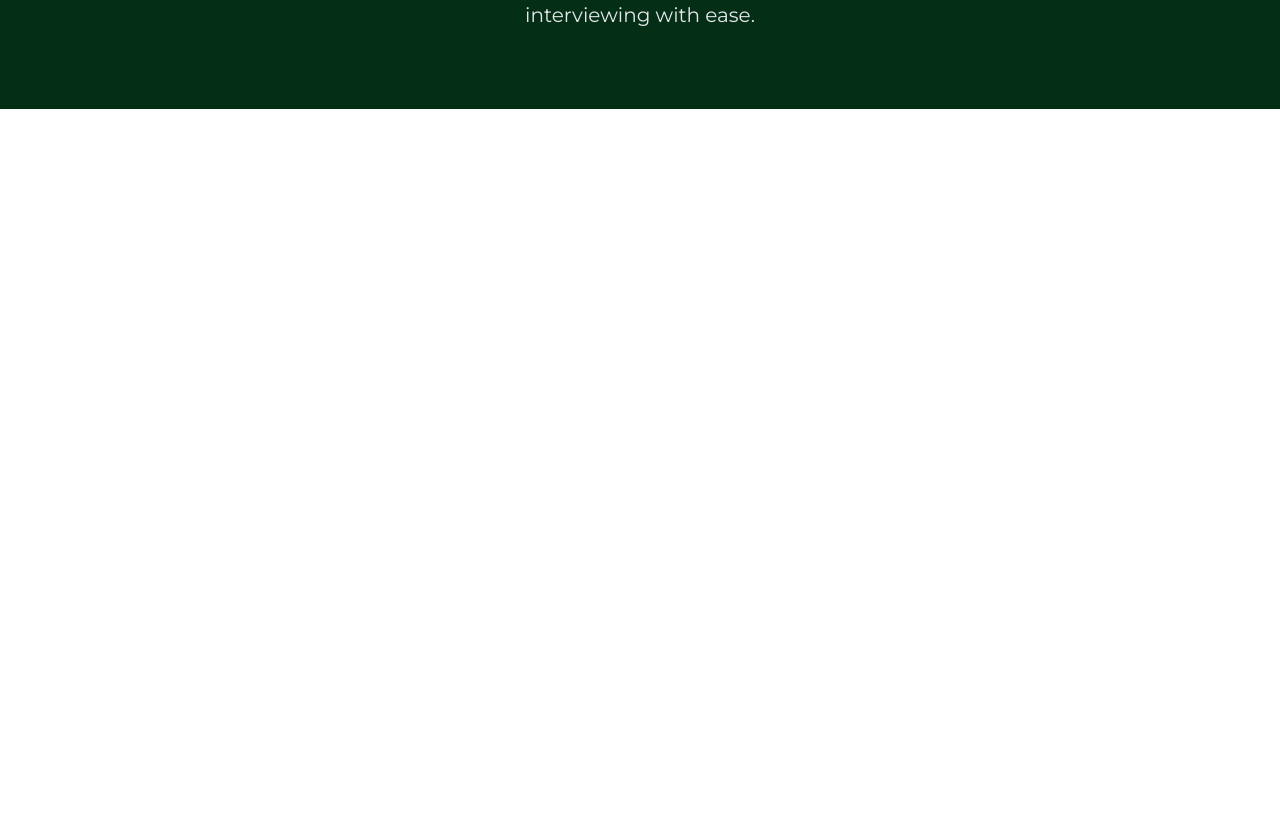
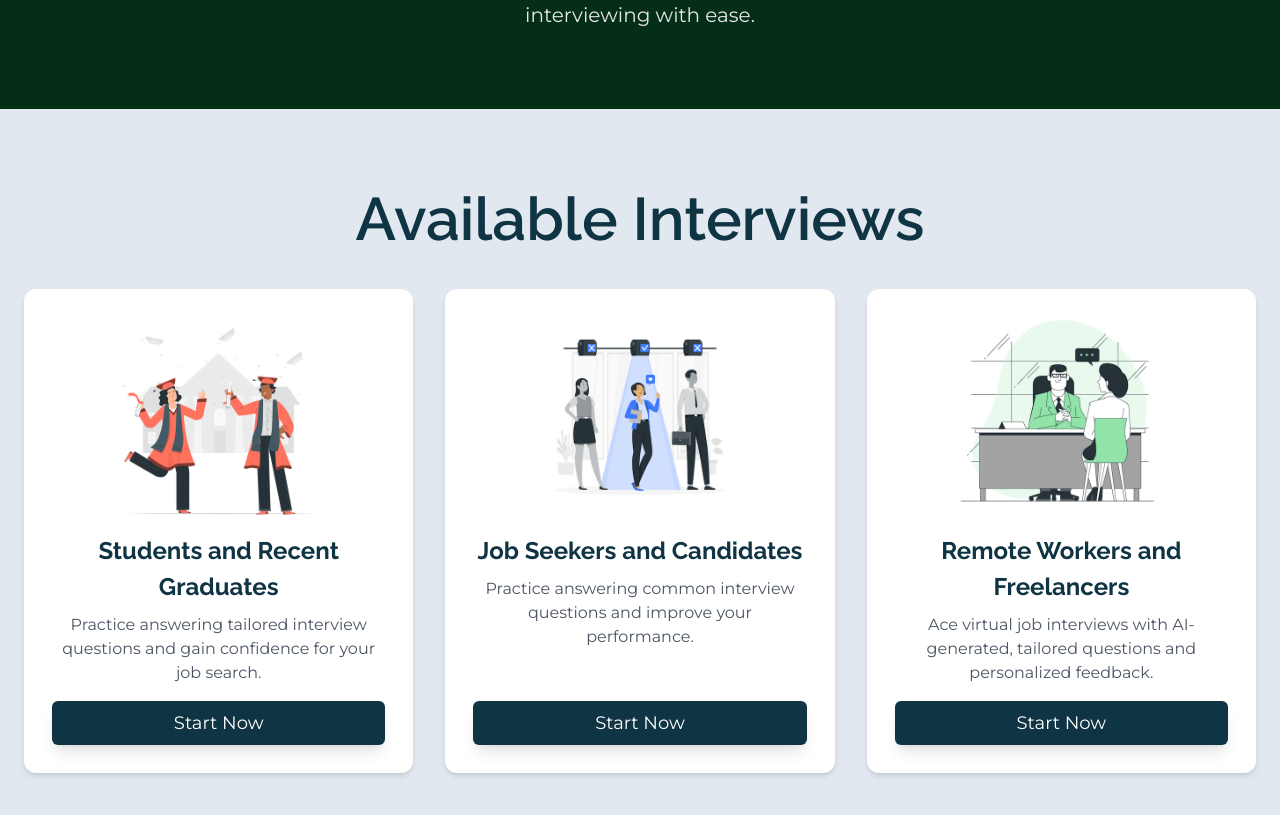
Before and after one commit to safatsaat2/interview-prep, a Next.js app: page /all-positions in a window 1280 px wide. Shown: the part 331-1146 px from the top of the page. Before the commit the page ends 800 px from the top, so only its background shows below. Built offline with nearby package versions, Linux system fonts and the light colour scheme.

Commit message:
Available Section implementation

```diff
--- /dev/null
+++ b/src/app/_components/all-positions/AvailableInterview.jsx
@@ -0,0 +1,71 @@
+import Image from "next/image";
+import Link from "next/link";
+import React from "react";
+
+const userTypes = [
+  {
+    image: "/values-1.png",
+    title: "Students and Recent Graduates",
+    description:
+      "Practice answering tailored interview questions and gain confidence for your job search.",
+  },
+  {
+    image: "/values-2.png",
+    title: "Job Seekers and Candidates",
+    description:
+      "Practice answering common interview questions and improve your performance.",
+  },
+  {
+    image: "/values-3.png",
+    title: "Remote Workers and Freelancers",
+    description:
+      "Ace virtual job interviews with AI-generated, tailored questions and personalized feedback.",
+  },
+];
+
+const UserCard = ({ image, title, description }) => {
+  return (
+    <div className="bg-white shadow-md text-center p-7 transition duration-300 hover:shadow-xl rounded-xl flex flex-col h-full">
+      <div className="overflow-hidden flex justify-center">
+        <Image
+          src={image}
+          alt={title}
+          width={200}
+          height={200}
+          className="transform scale-110 transition duration-500 hover:scale-100"
+        />
+      </div>
+      <h3 className="text-[20px] md:text-[24px] text-customBlue font-raleway font-bold mt-4 mb-2">
+        {title}
+      </h3>
+      <p className="font-montserrat text-gray-600 text-sm md:text-base flex-grow">
+        {description}
+      </p>
+      <Link
+        href="#"
+        className="px-6 py-2 bg-customBlue text-white font-montserrat text-lg inline-block mt-4 shadow-lg hover:-translate-y-2 duration-150 rounded-md"
+      >
+        Start Now
+      </Link>
+    </div>
+  );
+};
+
+const AvailableInterview = () => {
+  return (
+    <section className="bg-slate-200 py-20 px-6">
+      <div className="max-w-7xl mx-auto">
+        <h2 className="text-2xl text-center text-customBlue md:text-4xl lg:text-6xl font-raleway capitalize font-semibold leading-tight mb-10">
+          Available Interviews
+        </h2>
+        <div className="grid grid-cols-1 sm:grid-cols-2 lg:grid-cols-3 gap-8">
+          {userTypes.map((user, index) => (
+            <UserCard key={index} {...user} />
+          ))}
+        </div>
+      </div>
+    </section>
+  );
+};
+
+export default AvailableInterview;
--- a/src/app/all-positions/page.jsx
+++ b/src/app/all-positions/page.jsx
@@ -1,10 +1,12 @@
 import React from "react";
 import HeaderArea from "../_components/all-positions/HeaderArea";
+import AvailableInterview from "../_components/all-positions/AvailableInterview";
 
 const page = () => {
   return (
     <>
     <HeaderArea/>
+    <AvailableInterview/>
     </>
   );
 };
```
